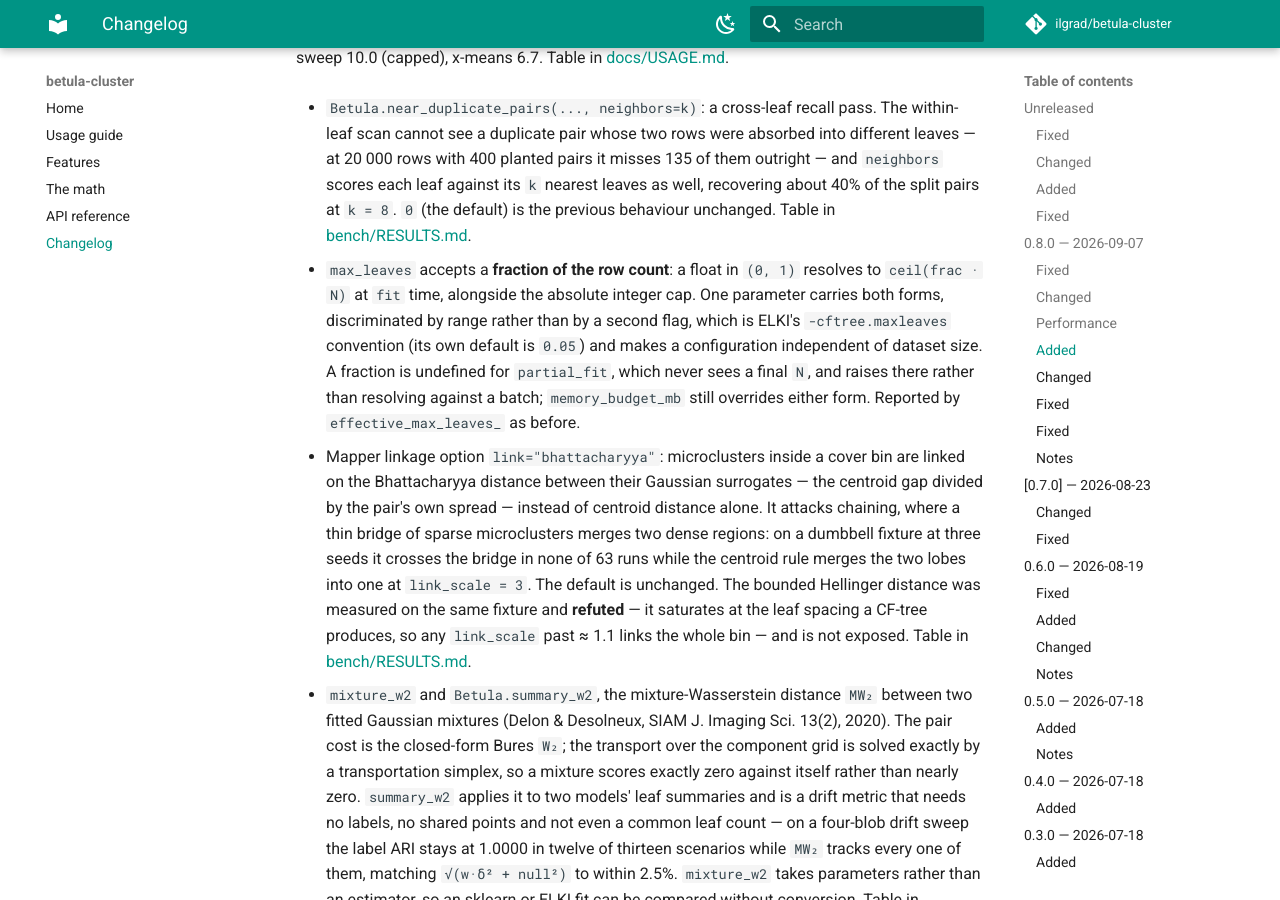
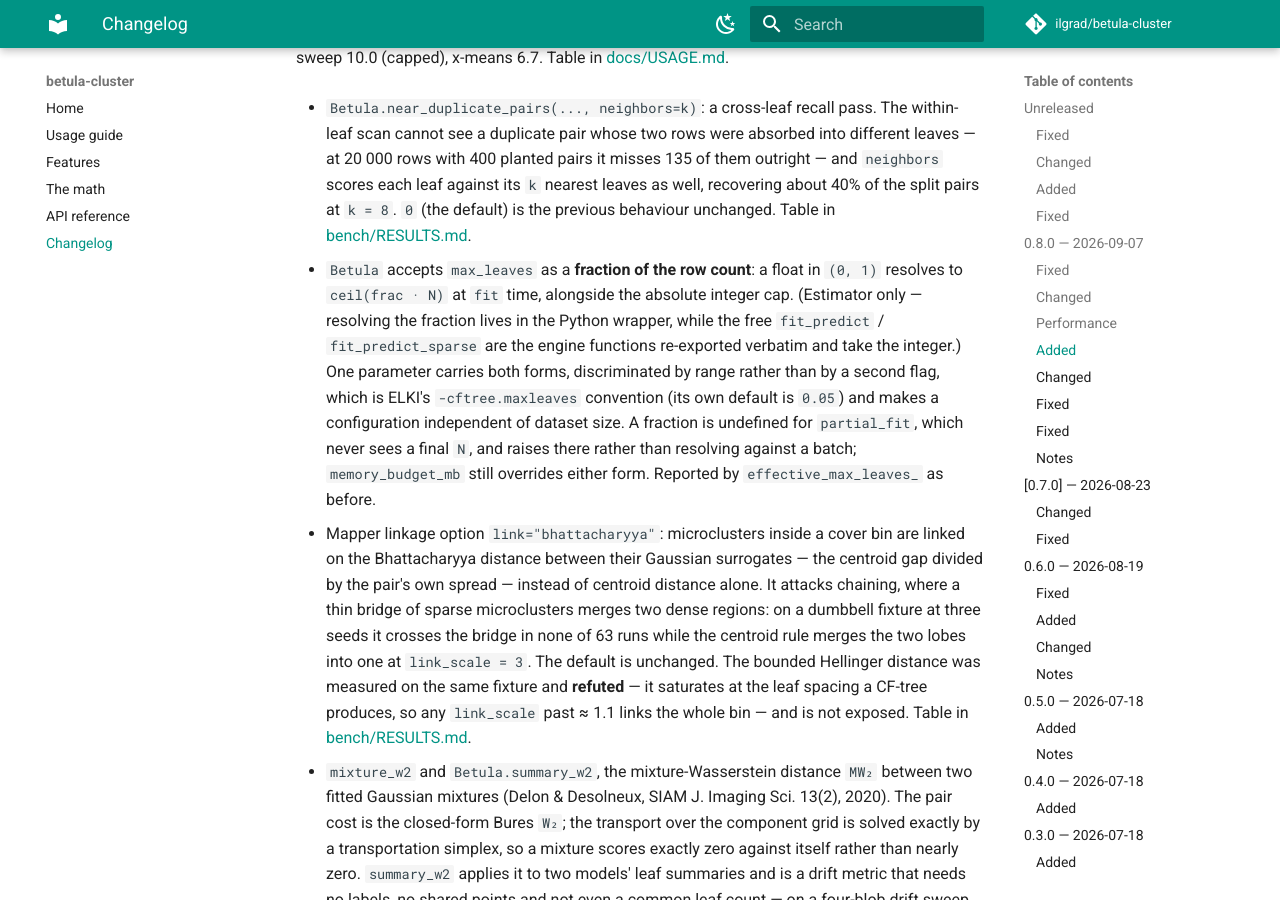
Before and after one commit to ilgrad/betula-cluster, an MkDocs documentation site: the page built from docs/changelog.md, in a window 1280 px wide and 900 px high, scrolled down 23850 px. Built offline with MkDocs 1.6.1 and Material for MkDocs 9.7.7, drawn with Linux system fonts in a browser that asks for light colours; comment, search, counter and statistics services are not loaded.

Commit message:
docs(max_leaves): the fractional form is the estimator's, not the free function's
The "Keyword args" list in USAGE.md sits directly under a
`betula_cluster.fit_predict(...)` example and describes `max_leaves` as
taking either an integer cap or a float fraction of N. On that function it
takes only the integer: resolving the fraction is `_absolute_max_leaves`
in the Python wrapper, reached from the `Betula` estimator, while
`fit_predict` and `fit_predict_sparse` are the engine functions
re-exported verbatim. A reader following the docs gets a bare pyo3
`TypeError: 'float' object cannot be interpreted as an integer` that names
neither the real contract nor the alternative.

Found by the ELKI cross-check harness, which had been passing the
fraction and stopped working when it was re-run.

Documented rather than widened: making the two free functions accept a
fraction is an addition to the public surface of a released library, so
it is a decision rather than a drive-by, and the estimator already offers
the form to anyone who wants it.

```diff
--- a/CHANGELOG.md
+++ b/CHANGELOG.md
@@ -927,8 +927,10 @@ arms differing only in the code under test.
   default) is the previous behaviour unchanged. Table in
   [bench/RESULTS.md](https://github.com/ilgrad/betula-cluster/blob/main/bench/RESULTS.md).
 
-- `max_leaves` accepts a **fraction of the row count**: a float in `(0, 1)` resolves to
-  `ceil(frac · N)` at `fit` time, alongside the absolute integer cap. One parameter carries both
+- `Betula` accepts `max_leaves` as a **fraction of the row count**: a float in `(0, 1)` resolves to
+  `ceil(frac · N)` at `fit` time, alongside the absolute integer cap. (Estimator only — resolving the
+  fraction lives in the Python wrapper, while the free `fit_predict` / `fit_predict_sparse` are the
+  engine functions re-exported verbatim and take the integer.) One parameter carries both
   forms, discriminated by range rather than by a second flag, which is ELKI's `-cftree.maxleaves`
   convention (its own default is `0.05`) and makes a configuration independent of dataset size. A
   fraction is undefined for `partial_fit`, which never sees a final `N`, and raises there rather
```
Also changed, not shown: docs/USAGE.md (+4 -1 lines).
